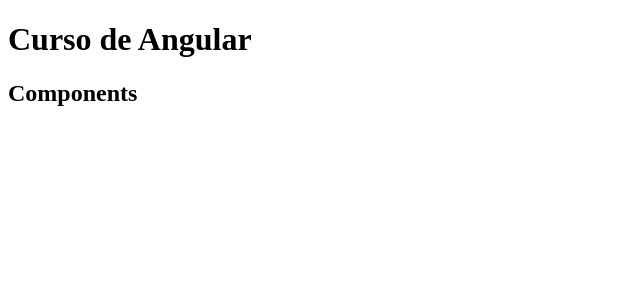
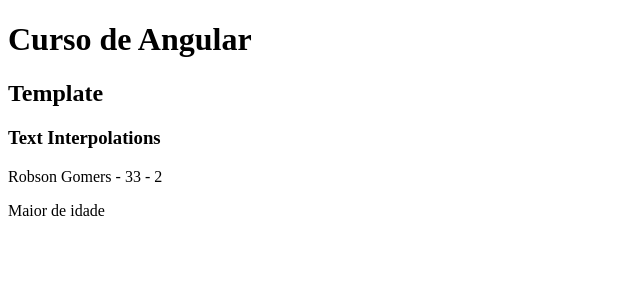
Before and after one commit to Robson-GDS/curso-angular, an Angular app in the folder meu-primeiro-projeto-latest/: page / in a window 1280 px wide. Shown: the top 300 px of the page, without its empty margins (0-640 px from the left). Built offline with nearby package versions, Linux system fonts and the light colour scheme.

Commit message:
entendendo Text Interpolation

```diff
--- a/meu-primeiro-projeto-latest/src/app/app.component.ts
+++ b/meu-primeiro-projeto-latest/src/app/app.component.ts
@@ -1,16 +1,19 @@
 import { CommonModule } from '@angular/common';
 import { Component } from '@angular/core';
 import { RouterOutlet } from '@angular/router';
+
 import { NewComponent } from './components/new-component/new-component.component';
+import { TemplateBindingComponent } from './components/template/template-binding/template-binding.component';
 
 @Component({
   selector: 'app-root',
   standalone: true,
-  imports: [CommonModule, RouterOutlet, NewComponent],
+  imports: [CommonModule, RouterOutlet, NewComponent, TemplateBindingComponent],
   template: `
     <!-- <router-outlet /> -->
     <h1>Curso de Angular</h1>
-    <app-new-component />
+    <!-- <app-new-component /> -->
+    <app-template-binding />
   `
 })
 export class AppComponent {}
--- /dev/null
+++ b/meu-primeiro-projeto-latest/src/app/components/template/template-binding/template-binding.component.html
@@ -0,0 +1,4 @@
+<h2>Template</h2>
+<h3>Text Interpolations</h3>
+<p>{{ name }} - {{ age }} - {{ sum(1, 1) }}</p>
+<p>{{ condition }}</p>
--- /dev/null
+++ b/meu-primeiro-projeto-latest/src/app/components/template/template-binding/template-binding.component.ts
@@ -0,0 +1,17 @@
+import { Component } from '@angular/core';
+
+@Component({
+  selector: 'app-template-binding',
+  standalone: true,
+  imports: [],
+  templateUrl: './template-binding.component.html',
+  styleUrl: './template-binding.component.scss'
+})
+export class TemplateBindingComponent {
+  public name = 'Robson Gomers';
+  public age = 33;
+  public condition = this.age < 18 ? "Menor de idade" : "Maior de idade";
+  public sum(number1: number, number2: number) {
+    return number1 + number2;
+  }
+}
```
Also changed, not shown: meu-primeiro-projeto-latest/src/app/components/template/template-binding/template-binding.component.scss (added), meu-primeiro-projeto-latest/src/styles.scss (line endings or trailing spaces), 1 other file (tests, documents, lock files or other folders).
